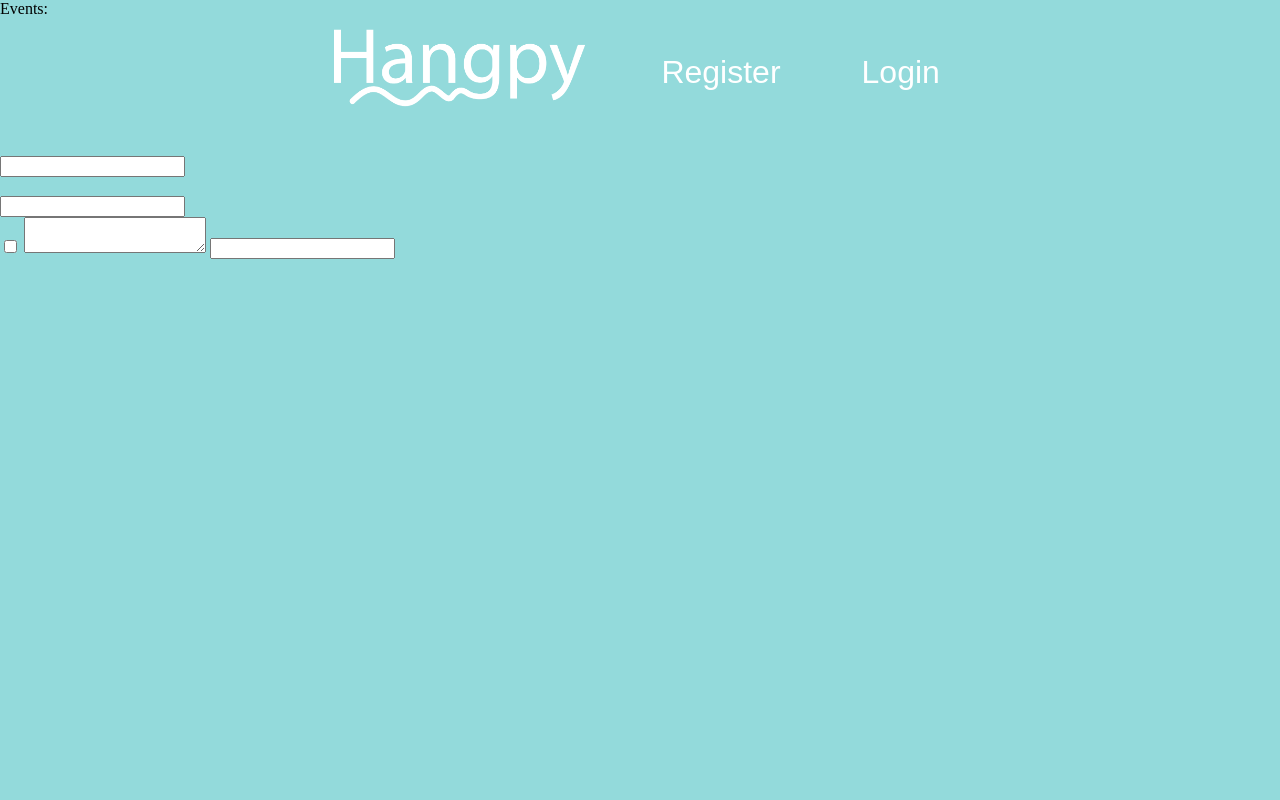
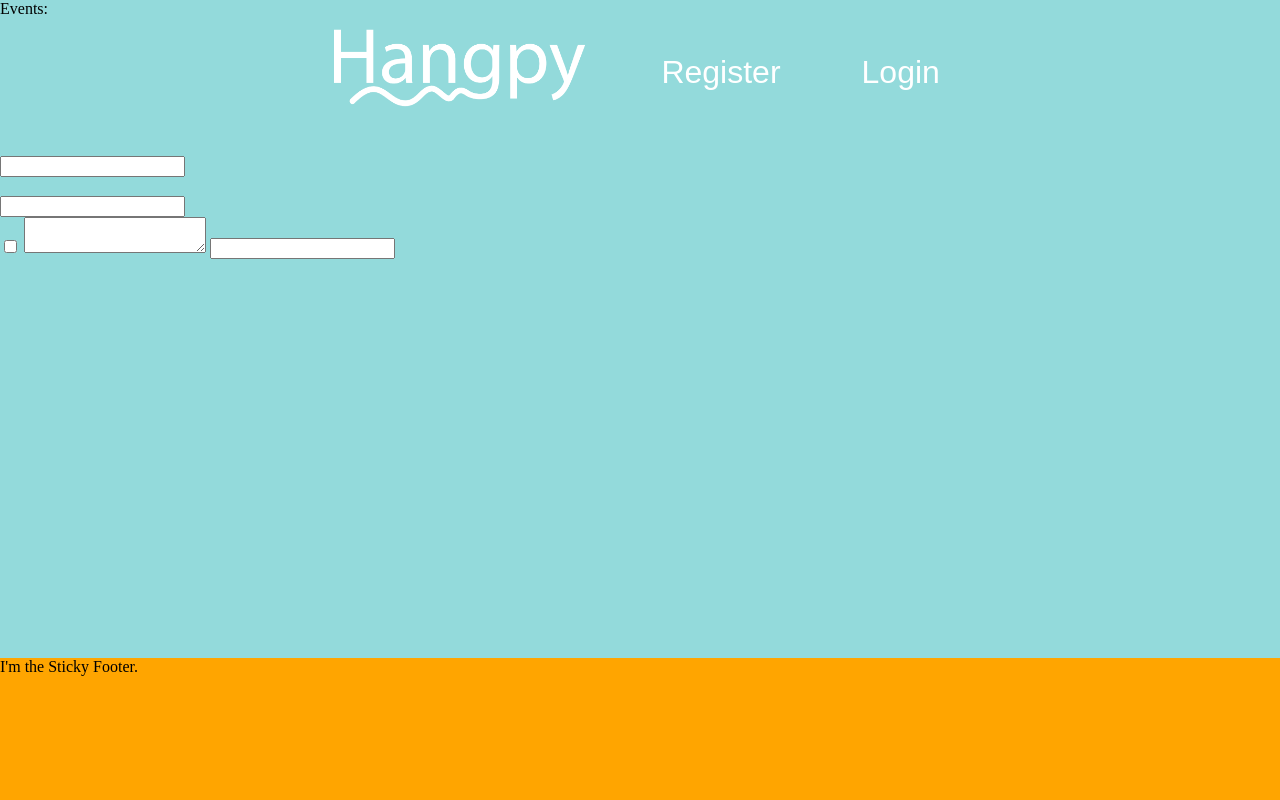
Before and after one commit to Littlemeister/hangpy_webpage, a PHP site: page / in a window 1280 px wide. Run offline with PHP 8.4, Linux system fonts and the light colour scheme; some libraries are stand-ins or nearby versions.

Commit message:
sticky footer - v.0.00001

```diff
--- /dev/null
+++ b/components/footer.php
@@ -0,0 +1,4 @@
+<link rel="stylesheet" href="footer.css">
+<footer class="site-footer">
+  I'm the Sticky Footer.
+</footer>
--- a/index.php
+++ b/index.php
@@ -33,11 +33,13 @@ require_once 'lib/backend_com.php';
 
     <!-- Link stylecheat -->
     <link rel="stylesheet" href="style.css">                    <!-- Global style -->
-    <link rel="stylesheet" href="styles/header_style.css">   <!-- Style for header/global menu -->
+    <link rel="stylesheet" href="styles/header.css">   <!-- Style for header/global menu -->
+    <link rel="stylesheet" href="styles/footer.css">   <!-- Style for sticky footer -->
 
   </head>
 
   <body>
+    <div class="page-wrap"> <!-- used for the sticky footer ie8+ support -->
       Events:
       <div id="events">
       </div>
@@ -45,14 +47,20 @@ require_once 'lib/backend_com.php';
       <?php
         require 'scripts.php';
 
-        // header section
+        // Header section
         include 'components/header.php';
-    	  // Profile section
+        // Profile section
         include 'components/profile.php';
       ?>
+    </div>
 
-      <script src="scripts/events.js"></script>
-      <script>Events.fetch();</script>
+    <!-- Sticky footer - have to be outside of page-wrap -->
+    <?php
+      include_once 'components/footer.php';
+    ?>
+
+    <script src="scripts/events.js"></script>
+    <script>Events.fetch();</script>
   </body>
 
 </html>
--- a/style.css
+++ b/style.css
@@ -1,6 +1,11 @@
 /* Global styles */
+
+html{
+  height: 100%; /* Used to make the sticky footer work */
+}
 
 body{
   margin:0;
   background-color:#93dadb;
+  height: 100%;
 }
--- /dev/null
+++ b/styles/footer.css
@@ -0,0 +1,15 @@
+.page-wrap {
+  min-height: 100%;
+  /* equal to footer height */
+  margin-bottom: -142px;
+}
+.page-wrap:after {
+  content: "";
+  display: block;
+}
+footer, .page-wrap:after {
+  height: 142px;
+}
+footer {
+  background: orange;
+}
```
Also changed, not shown: styles/header.css (renamed from styles/header_style.css).
